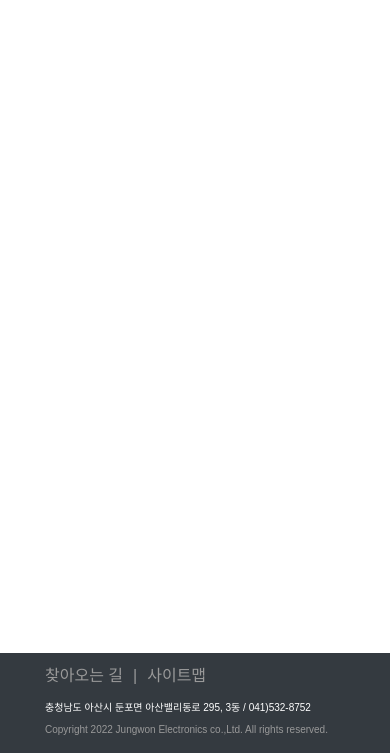
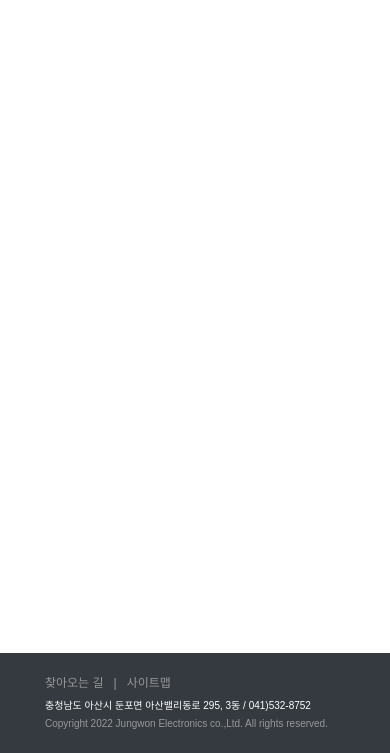
Before and after one commit to jungwonelectronics/homepage, a Gatsby site: page / in a window 390 px wide. Shown: the part 91-844 px from the top of the page. Built offline with nearby package versions, Linux system fonts and the light colour scheme; Gatsby itself is replaced by a stand-in of ours.

Commit message:
mobile style change

```diff
--- a/src/components/Footer/FooterStyled.js
+++ b/src/components/Footer/FooterStyled.js
@@ -1,12 +1,16 @@
 import styled from 'styled-components';
 
 export const FooterStyled = styled.footer`
+  flex-basis: 100px;
+  flex-shrink: 0;
   background-color: #343a40;
-  height: 100px;
   line-height: 22px;
   display: flex;
   justify-content: center;
   align-items: center;
+  @media (max-width: 420px) {
+    line-height: 18px;
+  }
 `;
 
 export const WrapperStyled = styled.div`
@@ -23,6 +27,10 @@ export const LinkWrapperStyled = styled.div`
   font-size: 16px;
   display: flex;
   color: #999;
+  @media (max-width: 420px) {
+    font-size: 12px;
+    margin-bottom: 5px;
+  }
 `;
 
 export const LinkStyled = styled.p`
--- a/src/components/PageLayout/PageLayout.js
+++ b/src/components/PageLayout/PageLayout.js
@@ -33,7 +33,7 @@ const Wrapper = styled.div`
   display: flex;
   justify-content: center;
   flex-direction: column;
-  height: 100vh;
+  height: calc(var(--vh, 1vh) * 100);
 `;
 
 const PageStyled = styled.div`
```
